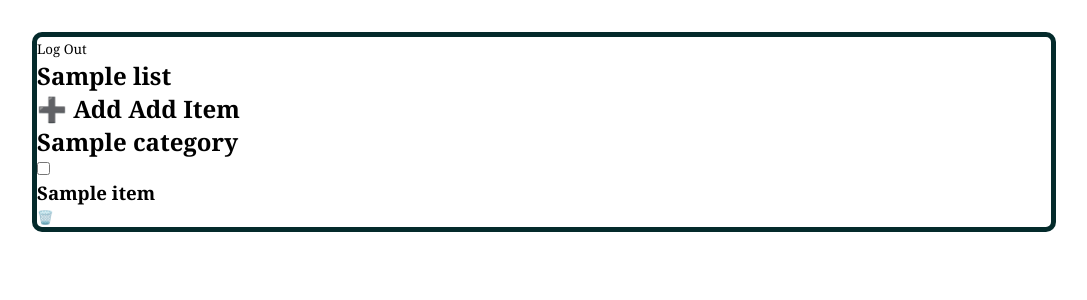
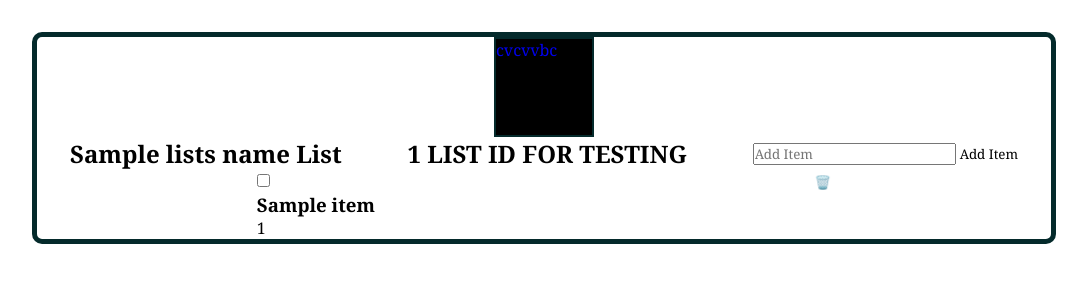
Before and after one commit to AntalThomas/Shopping_List, a Flask app: template templates/lists/list.html in a window 1280 px wide. Shown: the top 300 px of the page, without its empty margins (96-1183 px from the left). Run offline with Flask 3, Linux system fonts and the light colour scheme; the template is opened without the code that fills it: most values are stand-ins (such as "Sample title", 1, 10 or a date in 2020).

Commit message:
Shopping_List Project in Progress Removing items works. Adding items does not work.

```diff
--- a/db/schema.sql
+++ b/db/schema.sql
@@ -9,7 +9,6 @@ CREATE TABLE lists(
 CREATE TABLE items(
     id SERIAL PRIMARY KEY,
     name TEXT,
-    category TEXT,
     linked_list TEXT
 );
 
@@ -26,3 +25,7 @@ CREATE TABLE users(
     email TEXT,
     password_digest TEXT
 );
+
+INSERT INTO items(name, linked_list) VALUES('Carrots', 22);
+INSERT INTO items(name, linked_list) VALUES('Apples', 22);
+INSERT INTO items(name, linked_list) VALUES('Blake', 15);
--- a/routes/lists_routes.py
+++ b/routes/lists_routes.py
@@ -1,5 +1,5 @@
 from flask import Blueprint
-from controllers.lists_controller import index, new, create, delete
+from controllers.lists_controller import index, new, create, delete, select_list, new_item, create_item, remove_item
 
 lists_routes = Blueprint("lists_routes", __name__)
 
@@ -7,3 +7,7 @@ lists_routes.route("")(index)
 lists_routes.route("/new")(new)
 lists_routes.route("", methods=["POST"])(create)
 lists_routes.route("/<id>/delete", methods=["POST"])(delete)
+lists_routes.route("/<id>/list")(select_list)
+lists_routes.route("/<id>/new_item")(new_item)
+lists_routes.route("/<id>/create_item", methods=["POST"])(create_item)
+lists_routes.route("/<id>/list/delete", methods=["POST"])(remove_item)
--- a/static/css/styles.css
+++ b/static/css/styles.css
@@ -6,7 +6,7 @@
 }
 
 body {
-    width: 80%;
+    width: 80vw;
     margin-top: 2rem;
     border: 5px solid #042a2b;
     border-radius: 10px;
@@ -76,3 +76,21 @@ a {
     align-items: center;
     padding: 2rem;
 }
+
+.hamburger_stack {
+    width: 100px;
+    height: 100px;
+    background-color: black;
+    border: 2px solid #042a2b;
+}
+
+.item {
+    display: flex;
+    flex-direction: row;
+}
+
+.list_title {
+    display: flex;
+    justify-content: space-between;
+    align-items: center;
+}
--- a/templates/lists/list.html
+++ b/templates/lists/list.html
@@ -1,36 +1,33 @@
 {% extends 'base.html' %}
 
 {% block content %}
-<section class="hamburger_stack">
-    <form action="/sessions/index">
-        <button>Log Out</button>
+<a href="/lists">
+    <section class="hamburger_stack">cvcvvbc</section>
+</a>
+
+<section class="list_title">
+    <h1>{{ lists_name[0]['name'] }} List</h1>
+    <h1>{{ lists_name[0]['id'] }} LIST ID FOR TESTING</h1>
+
+    <form action="/{{ lists_name[0]['id'] }}/create_item" method="POST">
+        <input type="text" placeholder="Add Item" name="add_item">
+        <button>Add Item</button>
     </form>
+    <!-- <a href="/lists/{{ lists_name[0]['id'] }}/new_item">➕ Add Item</a> -->
 </section>
 
-<section class="list_title">
-    <h1>{{ list['name'] }}</h1>
-
-    <section class="add_item">
-        <h2>➕ Add Add Item</h2>
-    </section>
-</section>
-
-{% for category in categories %}
-<section class="category">
-    <h2>{{ category['name'] }}</h2>
-
-    {% for item in category %}
-        <section class="item_category">
+{% for item in list %}
+    <section class="item">
         <section>
             <input type="checkbox" class="round">
             <h3>{{ item['name'] }}</h3>
+            {{ item['id'] }}
         </section>
 
-            <form action="{{ item['id'] }}/delete" method="POST">
+        <form action="/lists/{{ item['id'] }}/list/delete" method="POST">
             <button>🗑️</button>
         </form>
     </section>
 {% endfor %}
 </section>
-{% endfor %}
 {% endblock %}
```
Also changed, not shown: controllers/lists_controller.py (+23 -2 lines), models/lists.py (+16 -0 lines), templates/lists/index.html (+7 -7 lines). Lines whose indentation alone changed are shown as unchanged.
